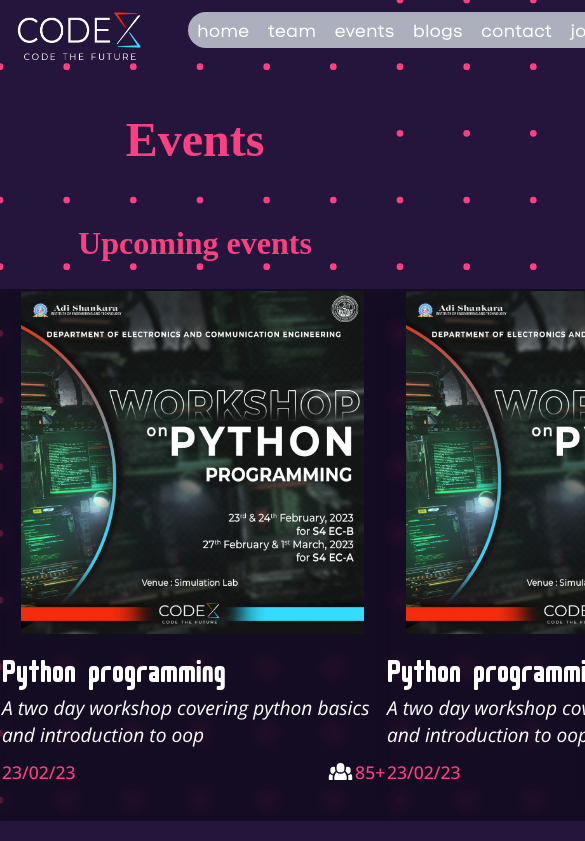
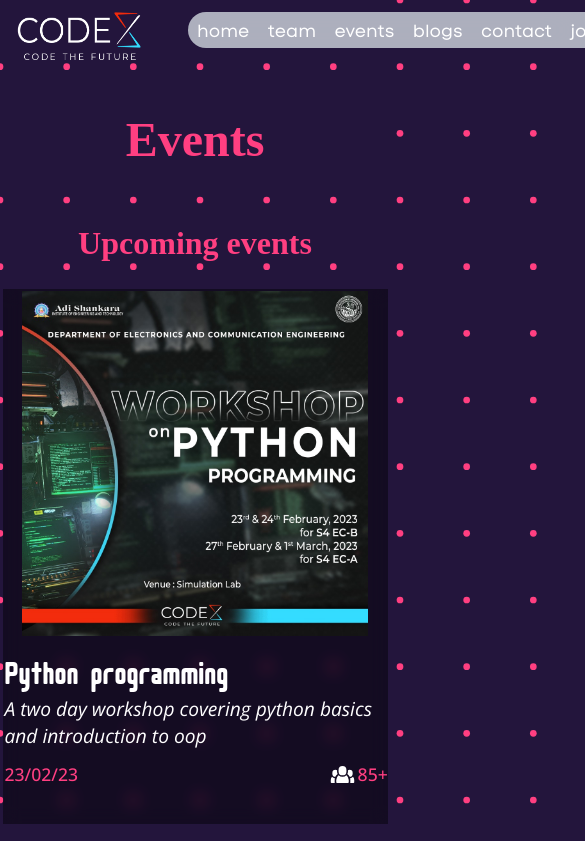
Before and after one commit to sreyas40/CodeX, a plain HTML site: page events.html in a window 390 px wide. Shown: the top 841 px of the page, 585 px wide, since content can reach past the window. Drawn offline with nearby package versions, Linux system fonts and the light colour scheme; a web font is replaced by a local one.

Commit message:
events responsiveness

```diff
--- a/styles/events.css
+++ b/styles/events.css
@@ -15,7 +15,9 @@ h2 {
 .event {
     width: 20%;
     min-width: 385px;
+    max-height: 535px;
     height: 100%;
+    margin-bottom: 5%;
     background-color: rgba(0, 0, 0, 0.418);
     backdrop-filter: blur(8px);
     -webkit-backdrop-filter: blur(8px);
@@ -27,8 +29,9 @@ h2 {
 
 .upcoming_events,.past_events {
     width: 100%;
-    height: 50%;
+    height: fit-content;
     display: flex;
+    flex-wrap: wrap;
     justify-content: space-evenly;
 }
 h3{
```
